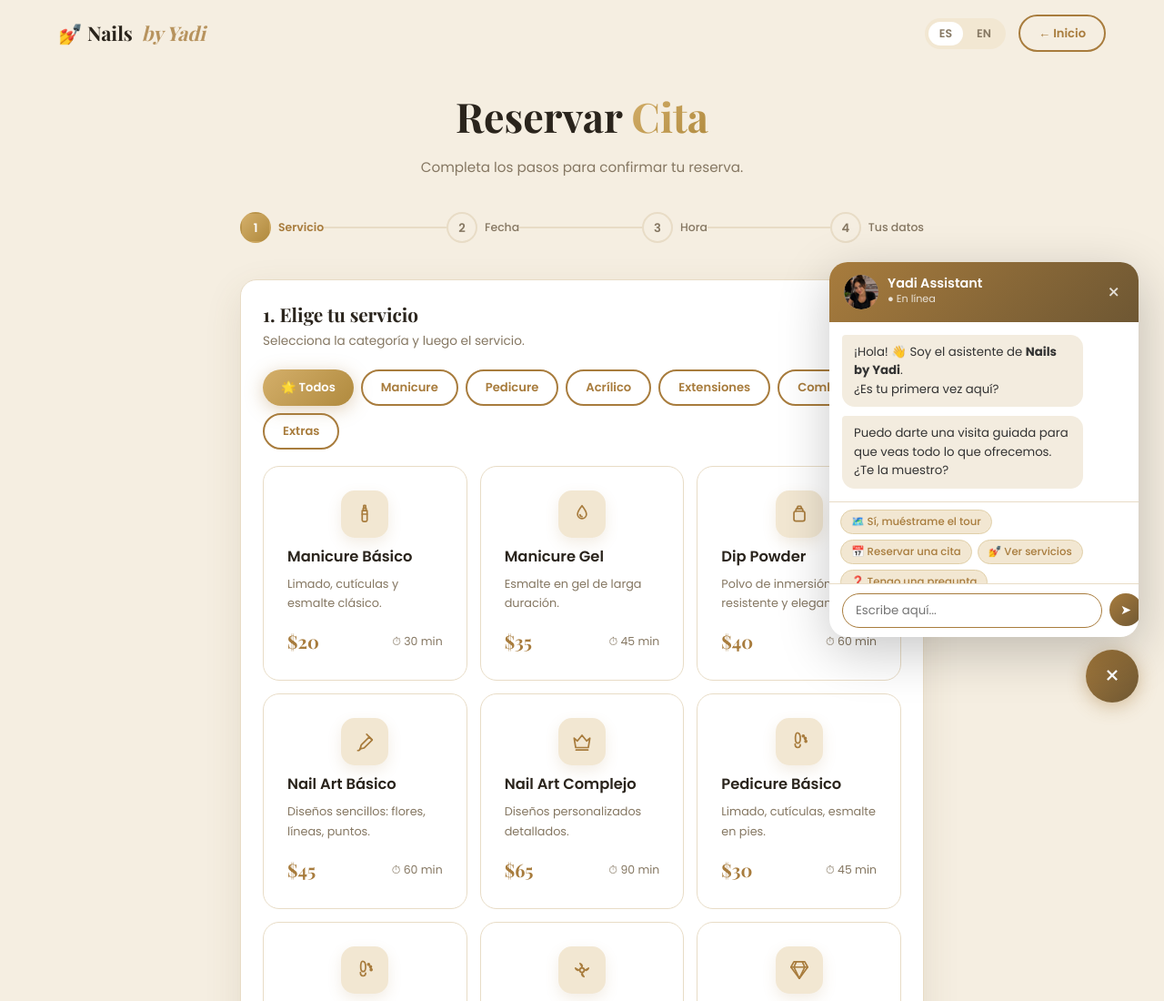
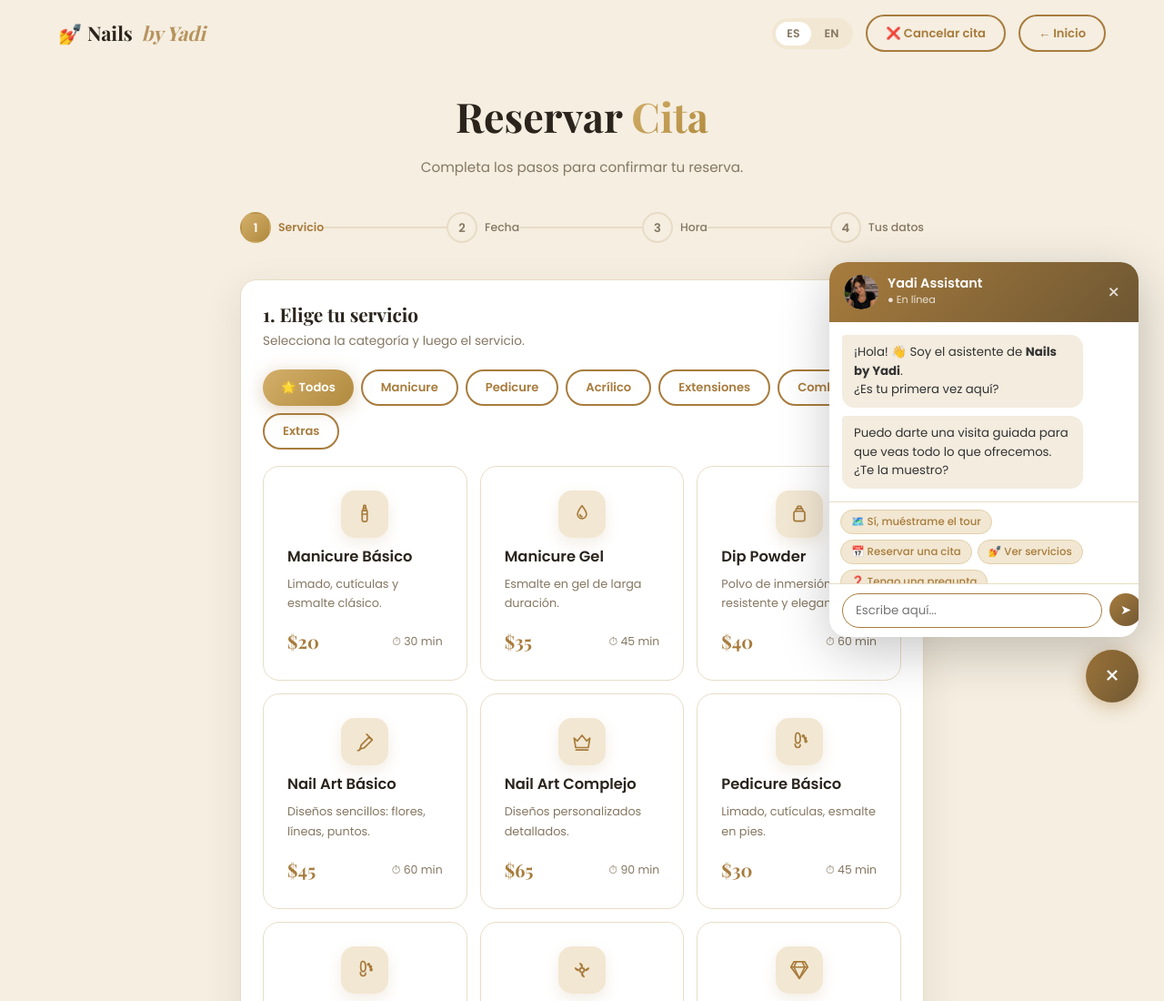
Before and after one commit to miguelangle2910-lab/nailsbyyadi, a website: page book.html in a window 1280 px wide. Shown: the top 1100 px of the page at 91% size. Drawn offline with nearby package versions, Linux system fonts and the light colour scheme; a web font is replaced by a local one.

Commit message:
Add files via upload

```diff
--- a/book.html
+++ b/book.html
@@ -19,6 +19,7 @@
           <button class="lang-btn active" data-lang="es" style="color:var(--text-light)">ES</button>
           <button class="lang-btn" data-lang="en" style="color:var(--text-light)">EN</button>
         </div>
+        <a href="cancel.html" class="btn btn-outline btn-sm" data-es="❌ Cancelar cita" data-en="❌ Cancel">❌ Cancelar cita</a>
         <a href="index.html" class="btn btn-outline btn-sm">← Inicio</a>
       </div>
     </div>
```
